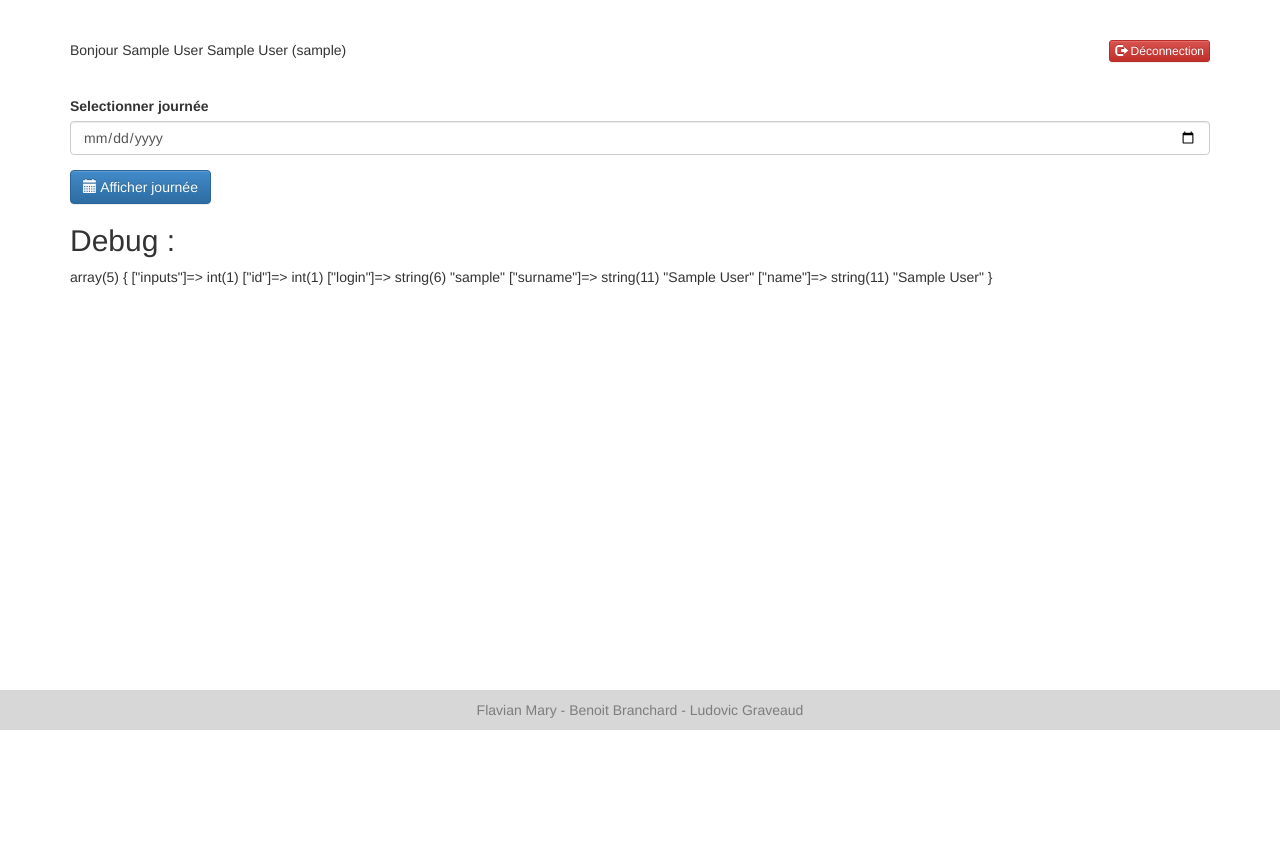
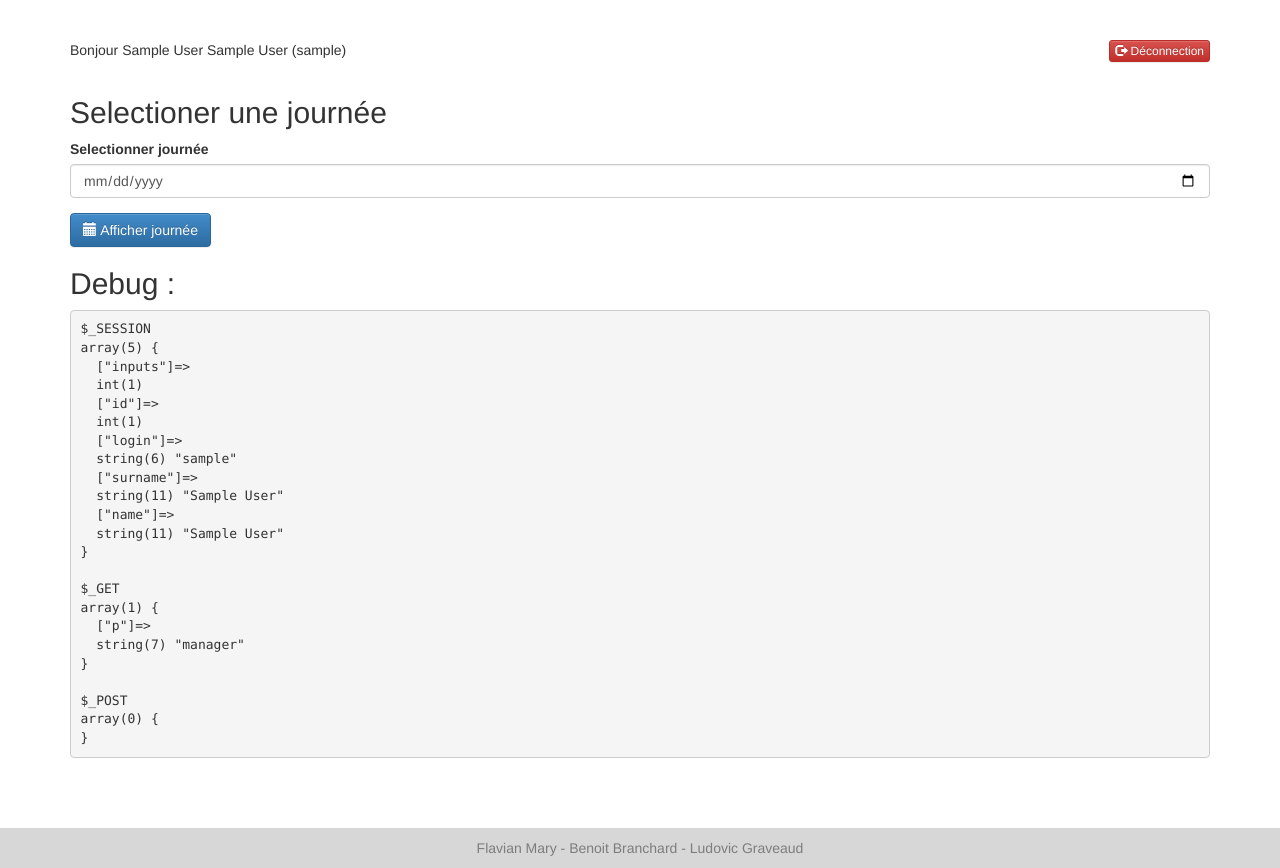
Before and after one commit to branchard/PlanningManager, a PHP site: page /manager in a window 1280 px wide. Shown: the part 70-938 px from the top of the page. Before the commit the page ends 800 px from the top, so only its background shows below. Run offline with PHP 8.4, Linux system fonts and the light colour scheme; the visitor is signed in with stand-in values (Sample User, id 1); some libraries are stand-ins or nearby versions.

Commit message:
bug fix + favicon + add activity modification form + debug display improve + add categories titles in manager

```diff
--- a/controllers/manager.php
+++ b/controllers/manager.php
@@ -34,12 +34,14 @@ class manager extends Controller
             {
                 if (!$this->Day->is_valide_date($_GET['date']))
                 {
-                    $d['dateerror'] = 'Vous ne pouvez pas afficher une date non valide';
+                    $d['dateerror'] = 'Vous ne pouvez pas afficher une date non valide, la date doir être au format (YYYY-MM-DD)';
                 }
                 else
                 {// tout est OK
                     $date = new DateTime($_GET['date']);
-                    $this->Day->getDay($date, $this->User->getId());
+                    $d['day'] = $this->Day->getDay($date, $this->User->getId());
+                    $d['date'] = $_GET['date'];
+                    $d['activities'] = $this->Day->getActivitiesList();
                 }
             }
         }
--- a/models/day.php
+++ b/models/day.php
@@ -30,22 +30,25 @@ class day extends Model
         $datestr = $date->format('Y-m-d');
         if (count($this->find(array('conditions' => 'DateD = \'' . $datestr . '\'' . 'AND IdU = ' . $idUser))) == 0)// vérifie si le day est déja présent
         {
-            echo '----- le jour n\'existe pas';
+            //echo '----- le jour n\'existe pas';
             $this->createDate($date, $idUser);
         }
-        else{
-            echo '----- le jour existe';
+        else
+        {
+            //echo '----- le jour existe';
         }
         // on affiche le jour
         $idd = $this->find(array('conditions' => 'DateD = \'' . $datestr . '\'' . 'AND IdU = ' . $idUser))[0]['IdD'];
-        print_r($this->find(array('conditions' => 'DateD = \'' . $datestr . '\'' . 'AND IdU = ' . $idUser)));
-        echo $idd;
         $connection = model::$connection;
-        $stmt = $connection->prepare('select NomA, NmH from Activity natural join  Hour where IdD = ?');
+        $stmt = $connection->prepare('SELECT NomA, NmH FROM Activity NATURAL JOIN  Hour WHERE IdD = ?');
         $stmt->execute(array($idd));
-        while ($row = $stmt->fetch()) {
-            echo '<p>'.$row['NmH'].'h - '.$row['NomA'].'</p>';
+        $d = array();
+        while ($row = $stmt->fetch())
+        {
+            $d[$row['NmH']] = $row['NomA'];
         }
+        //print_r($d);
+        return $d;// retourne un tableau où la clé est l'heure et la valeur est l'activité
     }
 
     private function createDate(DateTime $date, $idu)
@@ -56,7 +59,6 @@ class day extends Model
         $dateFormat = $date->format('Y-m-d');
         $stmt1 = $connection->prepare('INSERT INTO Day(DateD, IdU) VALUES (?, ?)');
         $stmt1->execute(array($dateFormat, $idu));// on crée la journée
-        echo $dateFormat;
 
         $currentHour = $daystart;// on va remplire la journée de repos
 
@@ -80,4 +82,16 @@ class day extends Model
         }
     }
 
+    function getActivitiesList()
+    {
+        $connection = model::$connection;
+        $stmt = $connection->prepare('SELECT NomA, IdA FROM Activity');
+        $stmt->execute();
+        $d = array();
+        while ($row = $stmt->fetch())
+        {
+            $d[$row['IdA']] = $row['NomA'];
+        }
+        return $d;
+    }
 }
--- a/views/layout/default.php
+++ b/views/layout/default.php
@@ -8,6 +8,7 @@
     <meta name="viewport" content="width=device-width, initial-scale=1">
     <meta name="description" content="Gestion de planning">
     <meta name="author" content="Benoit Branchard - Ludovic Graveaud - Flavian Mary">
+    <link rel="icon" href="<?php echo WEBROOT . 'favicon.ico'; ?>" />
 
     <title><?php
         if (isset($title))
@@ -48,9 +49,18 @@
     </header>
     <section class="container">
         <?php echo $content_for_layout; ?>
-        <?php if(Configure::$debug_mode === 2): ?>
+        <?php if (Configure::$debug_mode === 2): ?>
             <h2>Debug :</h2>
-            <?php var_dump($_SESSION) ?>
+            <pre><?php
+                echo '$_SESSION'."\n";
+                var_dump($_SESSION);
+                echo "\n";
+                echo '$_GET'."\n";
+                var_dump($_GET);
+                echo "\n";
+                echo '$_POST'."\n";
+                var_dump($_POST);
+                ?></pre>
         <?php endif; ?>
     </section>
 
--- a/views/manager/index.php
+++ b/views/manager/index.php
@@ -4,32 +4,82 @@
             <p>Bonjour <?php echo $name ?> <?php echo $surname ?> (<?php echo $pseudo ?>)</p>
         </div>
         <div class="col-md-4 text-right">
-            <form method="link" action="<?php echo WEBROOT . 'logout'; ?>"><button type="submit" class="btn btn-danger btn-xs"><span class="glyphicon glyphicon-log-out"></span> Déconnection</button></form>
+            <form method="link" action="<?php echo WEBROOT . 'logout'; ?>">
+                <button type="submit" class="btn btn-danger btn-xs"><span class="glyphicon glyphicon-log-out"></span>
+                    Déconnection
+                </button>
+            </form>
         </div>
     </div>
     <?php if (isset($success['login'])): ?>
         <div class="alert alert-success">
             <p><span class="glyphicon glyphicon-ok"></span>
-                <?php echo ' '.$success['login']; ?>
+                <?php echo ' ' . $success['login']; ?>
             </p>
         </div>
     <?php endif; ?>
+    <h2>Selectioner une journée</h2>
     <form action="<?php echo WEBROOT; ?>manager" method="get">
         <div class="row">
             <div class="col-md-12">
                 <div class="form-group">
                     <label for="inputdate">Selectionner journée</label>
-                    <input type="date" max="2015-12-31" min="2014-01-01" name="date" class="form-control" id="inputdate">
+                    <input type="date" max="2015-12-31" min="2014-01-01" name="date" class="form-control"
+                           id="inputdate">
                 </div>
             </div>
         </div>
-        <button type="submit" class="btn btn-primary"><span class="glyphicon glyphicon-calendar"></span> Afficher journée</button>
+        <button type="submit" class="btn btn-primary"><span class="glyphicon glyphicon-calendar"></span> Afficher
+            journée
+        </button>
     </form>
-    <?php if(isset($dateerror)): ?>
+    <?php if (isset($dateerror)): ?>
         <div class="alert alert-danger">
             <p><span class="glyphicon glyphicon-remove"></span>
-                <?php echo ' '.$dateerror; ?>
+                <?php echo ' ' . $dateerror; ?>
             </p>
         </div>
     <?php endif; ?>
+    <?php if (isset($day)): ?>
+        <h2>Liste des activités du <?php echo $date; ?></h2>
+        <table class="table table-bordered table-hover">
+            <thead>
+            <tr>
+                <th><span class="glyphicon glyphicon-time"></span> Heure</th>
+                <th><span class="glyphicon glyphicon-th-list"></span> Activité</th>
+            </tr>
+            </thead>
+            <tbody>
+            <?php
+            //print_r($day);
+            foreach ($day as $k => $v)
+            {
+                echo "<tr><td>$k h - ". (intval($k)+1) ." h</td><td>$v</td></tr>";
+            }
+            ?>
+            </tbody>
+        </table>
+        <h2>Modifier une activité</h2>
+        <form action="<?php echo WEBROOT; ?>manager?date=<?php echo $date; ?>" method="post" >
+            <label>Heure</label>
+            <select name="hour_modification" size="1">
+                <?php
+                foreach ($day as $k => $v)
+                {
+                    echo "<option value=\"$k\">$k h - ". (intval($k)+1) ." h</option>";
+                }
+                ?>
+            </select>
+            <label>Activité</label>
+            <select name="activity_modification" size="1">
+                <?php
+                foreach ($activities as $k => $v)
+                {
+                    echo "<option value=\"$k\">$v</option>";
+                }
+                ?>
+            </select>
+            <button type="submit" class="btn btn-primary"><span class="glyphicon glyphicon-calendar"></span> Modifier activité</button>
+        </form>
+    <?php endif; ?>
 </div>
```
Also changed, not shown: favicon.ico (added), 1 other file.
